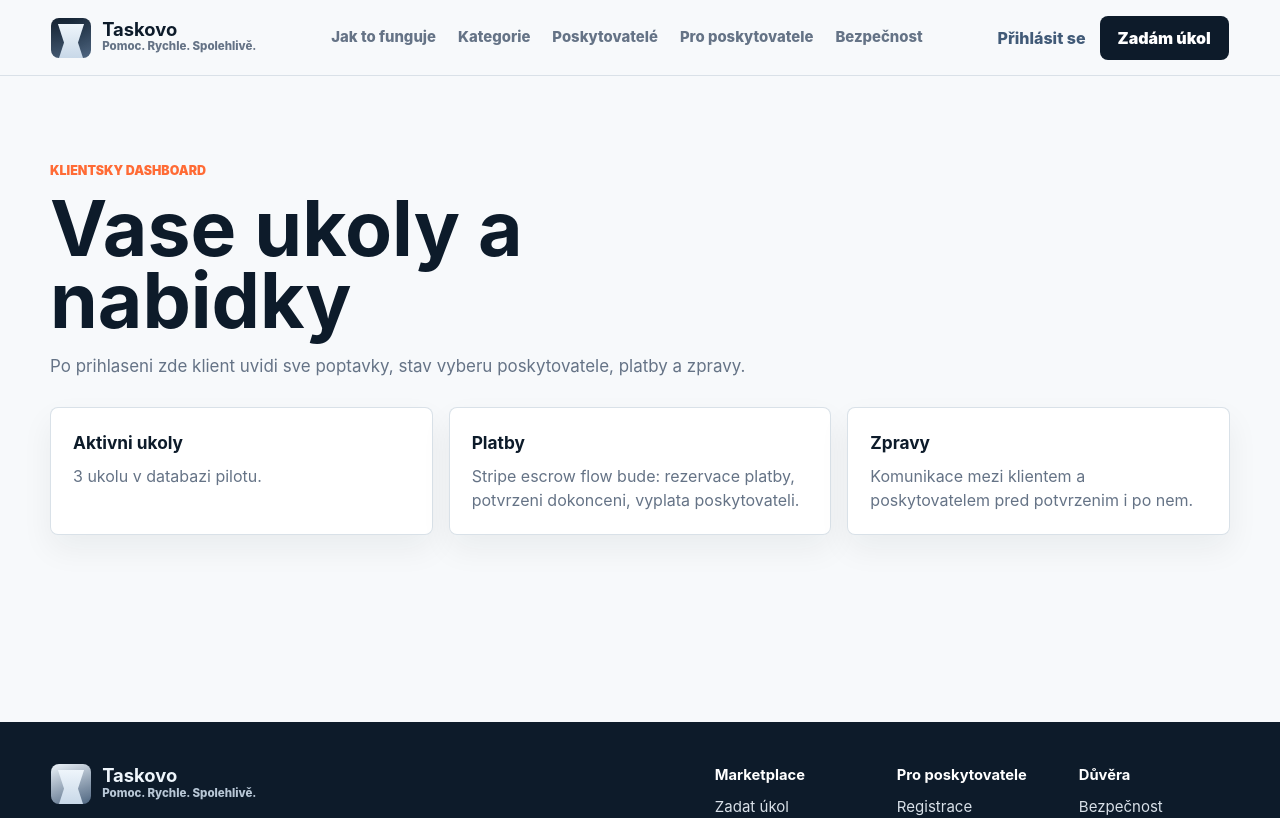
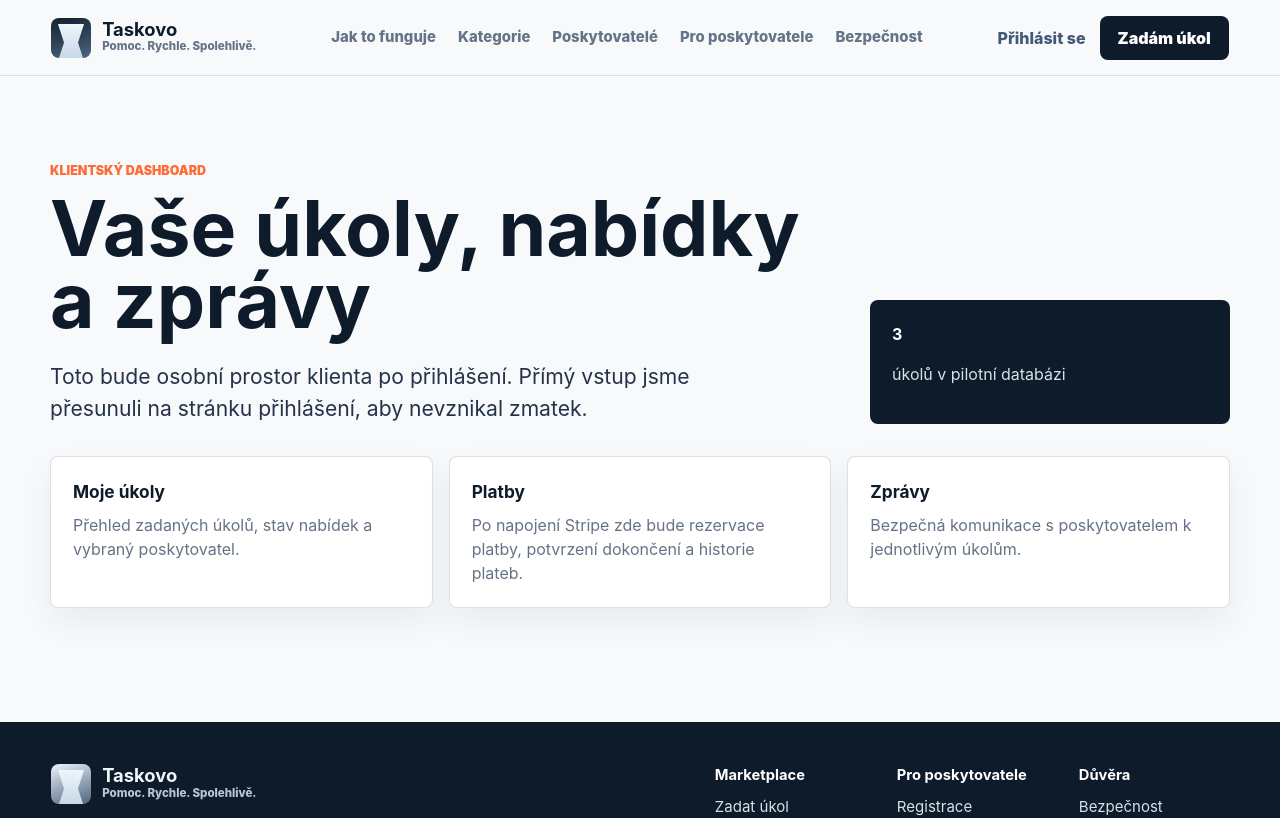
Before and after one commit to kaziodimm/taskovo-app, a Next.js app: page /dashboard in a window 1280 px wide. Shown: the top 818 px of the page. Built offline with nearby package versions, Linux system fonts and the light colour scheme; no server answers.

Commit message:
Improve dashboard placeholder copy

```diff
--- a/app/dashboard/page.tsx
+++ b/app/dashboard/page.tsx
@@ -8,11 +8,18 @@ export default async function DashboardPage() {
     <>
       <Header />
       <main className="page-shell">
-        <section className="section-title"><p className="kicker">Klientsky dashboard</p><h1 className="page-title">Vase ukoly a nabidky</h1><p>Po prihlaseni zde klient uvidi sve poptavky, stav vyberu poskytovatele, platby a zpravy.</p></section>
+        <section className="page-hero">
+          <div>
+            <p className="kicker">Klientský dashboard</p>
+            <h1 className="page-title">Vaše úkoly, nabídky a zprávy</h1>
+            <p className="hero-lead">Toto bude osobní prostor klienta po přihlášení. Přímý vstup jsme přesunuli na stránku přihlášení, aby nevznikal zmatek.</p>
+          </div>
+          <div className="page-hero-card"><strong>{tasks.length}</strong><p>úkolů v pilotní databázi</p></div>
+        </section>
         <div className="dashboard-grid">
-          <article className="dashboard-panel"><h3>Aktivni ukoly</h3><p>{tasks.length} ukolu v databazi pilotu.</p></article>
-          <article className="dashboard-panel"><h3>Platby</h3><p>Stripe escrow flow bude: rezervace platby, potvrzeni dokonceni, vyplata poskytovateli.</p></article>
-          <article className="dashboard-panel"><h3>Zpravy</h3><p>Komunikace mezi klientem a poskytovatelem pred potvrzenim i po nem.</p></article>
+          <article className="dashboard-panel"><h3>Moje úkoly</h3><p>Přehled zadaných úkolů, stav nabídek a vybraný poskytovatel.</p></article>
+          <article className="dashboard-panel"><h3>Platby</h3><p>Po napojení Stripe zde bude rezervace platby, potvrzení dokončení a historie plateb.</p></article>
+          <article className="dashboard-panel"><h3>Zprávy</h3><p>Bezpečná komunikace s poskytovatelem k jednotlivým úkolům.</p></article>
         </div>
       </main>
       <Footer />
```
